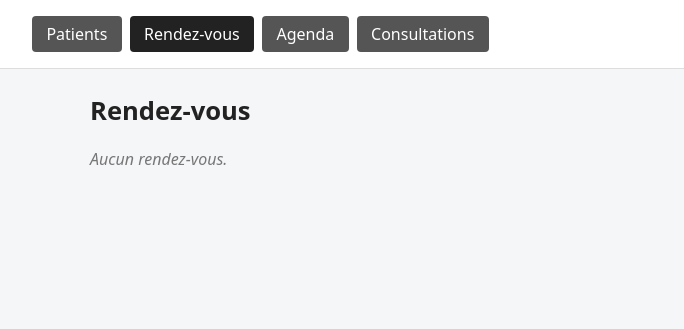
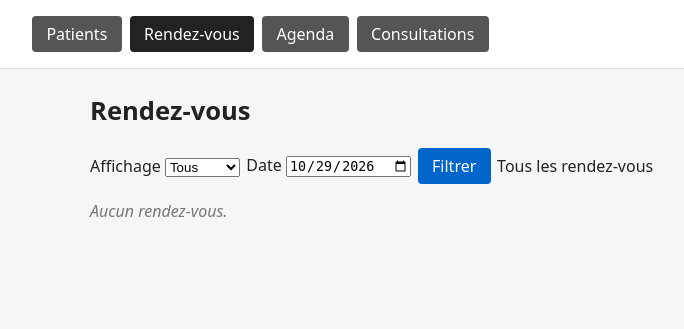
Before and after one commit to pirboazo/cabinet, a Flask app: page /rendez-vous in a window 1280 px wide. Shown: the top 329 px of the page, without its empty margins (0-684 px from the left). Run offline with Flask 3, Linux system fonts and the light colour scheme; data that the repository does not hold is empty.

Commit message:
Ajoute la pagination des patients et le filtre jour/semaine des rendez-vous
- Liste des patients paginée, 12 par page (?page=N)
- Liste des rendez-vous filtrable : tous, jour ou semaine (?vue=, ?date=)
- Spécification v1.4 et README mis à jour

```diff
--- a/app.py
+++ b/app.py
@@ -41,6 +41,8 @@ HEURE_DEBUT_AGENDA = 8
 HEURE_FIN_AGENDA = 18
 PIXELS_PAR_MINUTE = 2
 JOURS_OUVRES = ("lundi", "mardi", "mercredi", "jeudi", "vendredi")
+PATIENTS_PAR_PAGE = 12
+VUES_RENDEZ_VOUS = ("tous", "jour", "semaine")
 
 CHAMPS_CONSULTATION = (
     "patient_id",
@@ -340,11 +342,23 @@ def accueil():
 @app.get("/patients")
 def liste_patients():
     with closing(se_connecter_a_la_base()) as db:
+        total = db.execute("SELECT COUNT(*) FROM patients").fetchone()[0]
+        nombre_pages = (total + PATIENTS_PAR_PAGE - 1) // PATIENTS_PAR_PAGE or 1
+        page = min(entier_valide(request.args.get("page", "")) or 1, nombre_pages)
         patients = db.execute(
             """SELECT id, nom, prenom, date_naissance FROM patients
-               ORDER BY nom COLLATE NOCASE, prenom COLLATE NOCASE, id"""
+               ORDER BY nom COLLATE NOCASE, prenom COLLATE NOCASE, id
+               LIMIT ? OFFSET ?""",
+            (PATIENTS_PAR_PAGE, (page - 1) * PATIENTS_PAR_PAGE),
         ).fetchall()
-    return render_template("patients/liste.html", titre="Patients", patients=patients)
+    return render_template(
+        "patients/liste.html",
+        titre="Patients",
+        patients=patients,
+        page=page,
+        nombre_pages=nombre_pages,
+        total=total,
+    )
 
 
 @app.route("/patients/nouveau", methods=["GET", "POST"])
@@ -432,16 +446,40 @@ def modifier_patient(patient_id):
 
 @app.get("/rendez-vous")
 def liste_rendez_vous():
+    vue = request.args.get("vue", "tous")
+    if vue not in VUES_RENDEZ_VOUS:
+        vue = "tous"
+    reference = request.args.get("date", "")
+    if not date_valide(reference):
+        reference = date.today().isoformat()
+    jour = date.fromisoformat(reference)
+    if vue == "jour":
+        debut, fin = jour, jour
+        periode = f"Rendez-vous du {jour:%d/%m/%Y}"
+    elif vue == "semaine":
+        debut = jour - timedelta(days=jour.weekday())
+        fin = debut + timedelta(days=6)
+        periode = f"Semaine du {debut:%d/%m/%Y} au {fin:%d/%m/%Y}"
+    else:
+        debut, fin = date.min, date.max
+        periode = "Tous les rendez-vous"
     with closing(se_connecter_a_la_base()) as db:
         rendez_vous = db.execute(
             """SELECT r.id, r.date_rdv, r.heure_rdv, r.duree_minutes, r.motif, r.statut,
                       p.id AS patient_id, p.nom, p.prenom,
                       EXISTS (SELECT 1 FROM consultations c WHERE c.rendez_vous_id = r.id) AS a_compte_rendu
                FROM rendez_vous r JOIN patients p ON p.id = r.patient_id
-               ORDER BY r.date_rdv, r.heure_rdv, r.id"""
+               WHERE r.date_rdv BETWEEN ? AND ?
+               ORDER BY r.date_rdv, r.heure_rdv, r.id""",
+            (debut.isoformat(), fin.isoformat()),
         ).fetchall()
     return render_template(
-        "rendez_vous/liste.html", titre="Rendez-vous", rendez_vous=rendez_vous
+        "rendez_vous/liste.html",
+        titre="Rendez-vous",
+        rendez_vous=rendez_vous,
+        vue=vue,
+        reference=reference,
+        periode=periode,
     )
 
 
--- a/templates/patients/liste.html
+++ b/templates/patients/liste.html
@@ -13,4 +13,9 @@
 {% else %}
 <p class="vide">Aucun patient.</p>
 {% endif %}
+<div class="actions barre">
+{% if page > 1 %}<a class="bouton" href="/patients?page={{ page - 1 }}">Page précédente</a>{% endif %}
+<span>Page {{ page }} sur {{ nombre_pages }} · {{ total }} au total</span>
+{% if page < nombre_pages %}<a class="bouton" href="/patients?page={{ page + 1 }}">Page suivante</a>{% endif %}
+</div>
 {% endblock %}
--- a/templates/rendez_vous/liste.html
+++ b/templates/rendez_vous/liste.html
@@ -1,6 +1,18 @@
 {% extends "base.html" %}
 {% from "macros.html" import boutons_rdv %}
 {% block contenu %}
+<form class="actions barre" method="get" action="/rendez-vous">
+<label>Affichage
+<select name="vue">
+<option value="tous"{% if vue == "tous" %} selected{% endif %}>Tous</option>
+<option value="jour"{% if vue == "jour" %} selected{% endif %}>Jour</option>
+<option value="semaine"{% if vue == "semaine" %} selected{% endif %}>Semaine</option>
+</select>
+</label>
+<label>Date <input type="date" name="date" value="{{ reference }}"></label>
+<button class="bouton" type="submit">Filtrer</button>
+<span>{{ periode }}</span>
+</form>
 {% if rendez_vous %}
 <table>
 <thead><tr><th>Date</th><th>Heure</th><th>Durée</th><th>Patient</th><th>Motif</th><th>Statut</th><th></th></tr></thead>
```
Also changed, not shown: SPECIFICATION.md (+8 -6 lines), README.md.
